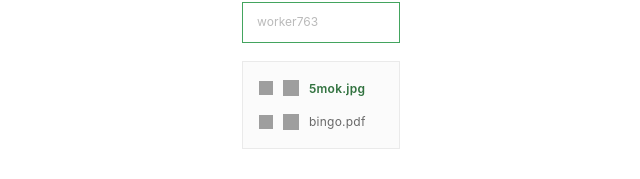
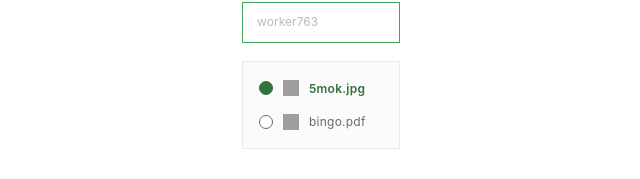
Before and after one commit to wwwisd0m/reference_final, a React (Vite) app: page / in a window 1280 px wide. Shown: the part 265-444 px from the top of the page, without its empty margins (319-959 px from the left). Built offline with nearby package versions, Linux system fonts and the light colour scheme; grey boxes are pictures that could not be loaded; a web font is replaced by a local one.

Commit message:
홈: 게임 선택 라디오 미체크 내부 #fff(CSS), 스킨 라디오 도트 원복

```diff
--- a/src/pages/HomePage.tsx
+++ b/src/pages/HomePage.tsx
@@ -87,13 +87,7 @@ export function HomePage() {
             }
             onClick={() => setSelectedGame('omok')}
           >
-            <img
-              src={selectedGame === 'omok' ? assets.radioOn : assets.radioOff}
-              alt=""
-              width={14}
-              height={14}
-              className="game-row__radio"
-            />
+            <span className="game-row__radio" aria-hidden />
             <img src={assets.panorama} alt="" width={16} height={16} />
             <span className="game-row__label">5mok.jpg</span>
           </button>
@@ -104,13 +98,7 @@ export function HomePage() {
             }
             onClick={() => setSelectedGame('bingo')}
           >
-            <img
-              src={selectedGame === 'bingo' ? assets.radioOn : assets.radioOff2}
-              alt=""
-              width={14}
-              height={14}
-              className="game-row__radio"
-            />
+            <span className="game-row__radio" aria-hidden />
             <img src={assets.picturePdf} alt="" width={16} height={16} />
             <span className="game-row__label">bingo.pdf</span>
           </button>
--- a/src/pages/home.css
+++ b/src/pages/home.css
@@ -146,7 +146,7 @@
   height: 10px;
   border-radius: 50%;
   border: 1px solid var(--skin-radio-inactive);
-  background: #fff;
+  background: transparent;
   flex-shrink: 0;
 }
 
@@ -336,8 +336,21 @@ html[data-theme='vscode'] .nick-field__box {
   font-weight: 600;
 }
 
+/* 게임 선택(5mok / bingo): 미체크 시 원 내부 #fff — Figma radioOff 이미지 대신 CSS */
 .game-row__radio {
   flex-shrink: 0;
+  width: 14px;
+  height: 14px;
+  border-radius: 50%;
+  box-sizing: border-box;
+  border: 1px solid var(--skin-game-unselected);
+  background: #fff;
+  display: block;
+}
+
+.game-row--on .game-row__radio {
+  border-color: var(--skin-game-selected);
+  background: var(--skin-game-selected);
 }
 
 /* —— Next (home 액션) —— */
```
